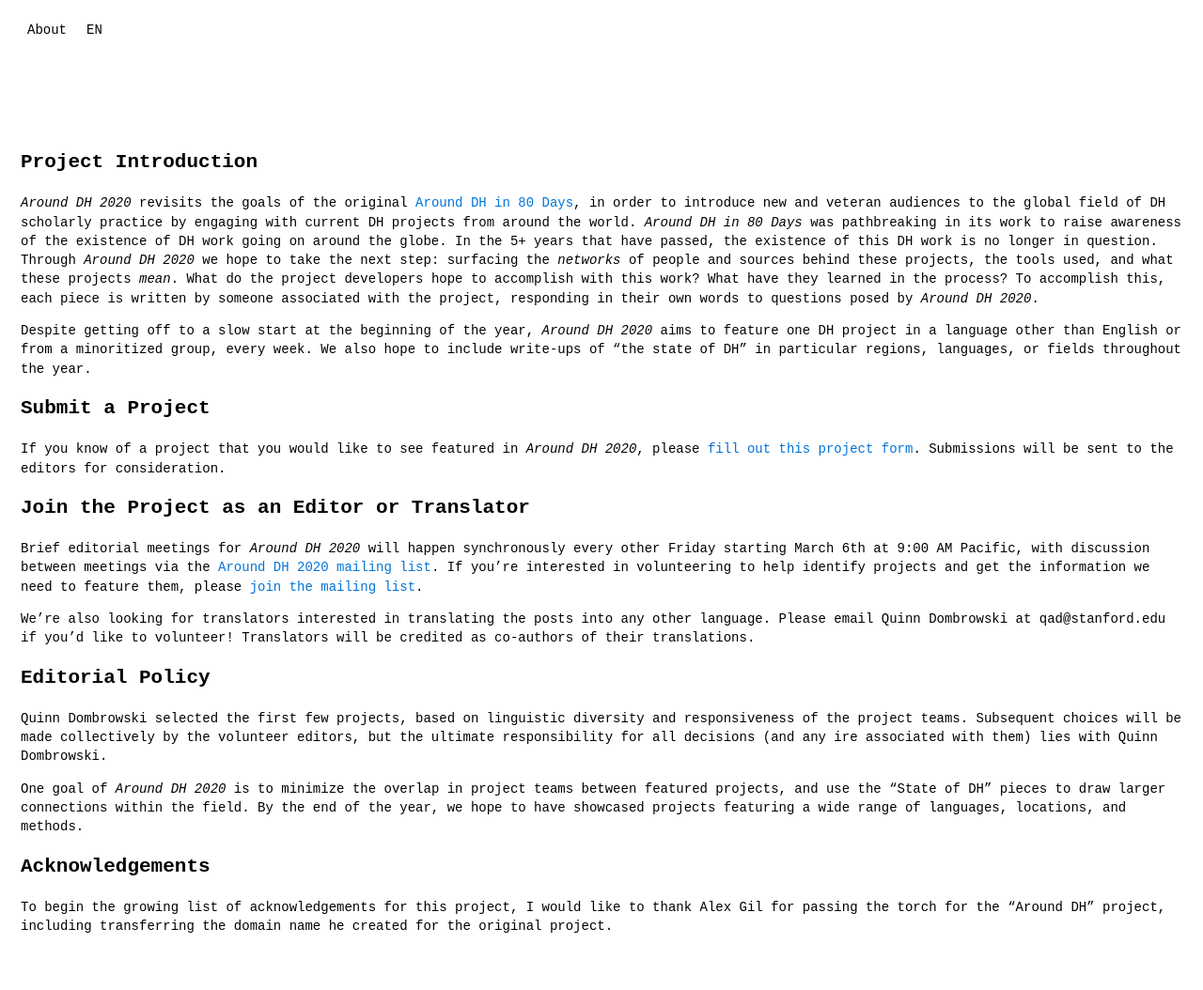
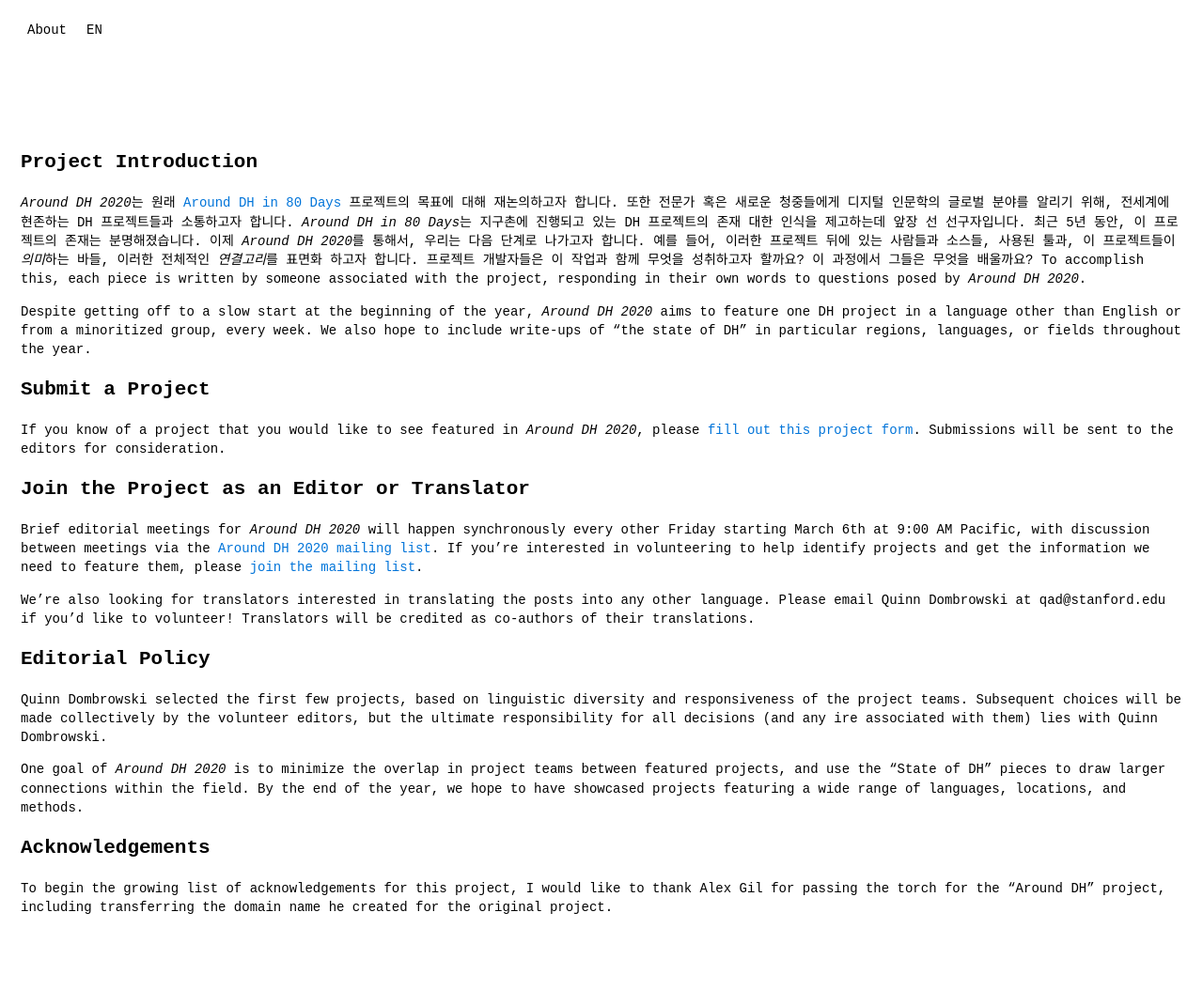
Before and after one commit to go-dh/arounddh2020, a Jekyll site: the page built from ko/about.md, in a window 1280 px wide. Shown: the whole page at 94% size. Built offline with Jekyll 4.4.1, drawn with Linux system fonts in a browser that asks for light colours; after the commit the page ends 1033 px from its top, so only the background shows below that.

Commit message:
Adding Korean

```diff
--- a/ko/about.md
+++ b/ko/about.md
@@ -2,11 +2,11 @@
 layout: default
 title: About
 lang: ko
-handle: /about
+handle: /ko/about
 ---
 
 ## Project Introduction
-*Around DH 2020* revisits the goals of the original [Around DH in 80 Days](http://arounddh.elotroalex.com/), in order to introduce new and veteran audiences to the global field of DH scholarly practice by engaging with current DH projects from around the world. *Around DH in 80 Days* was pathbreaking in its work to raise awareness of the existence of DH work going on around the globe. In the 5+ years that have passed, the existence of this DH work is no longer in question. Through *Around DH 2020* we hope to take the next step: surfacing the *networks* of people and sources behind these projects, the tools used, and what these projects *mean*. What do the project developers hope to accomplish with this work? What have they learned in the process? To accomplish this, each piece is written by someone associated with the project, responding in their own words to questions posed by *Around DH 2020*.
+*Around DH 2020*는 원래 [Around DH in 80 Days](http://arounddh.elotroalex.com/) 프로젝트의 목표에 대해 재논의하고자 합니다. 또한 전문가 혹은 새로운 청중들에게 디지털 인문학의 글로벌 분야를 알리기 위해, 전세계에 현존하는 DH 프로젝트들과 소통하고자 합니다. *Around DH in 80 Days*는  지구촌에 진행되고 있는 DH 프로젝트의 존재 대한 인식을 제고하는데 앞장 선 선구자입니다. 최근 5년 동안, 이 프로젝트의 존재는 분명해졌습니다. 이제 *Around DH 2020*를 통해서, 우리는 다음 단계로 나가고자 합니다. 예를 들어, 이러한 프로젝트 뒤에 있는 사람들과 소스들, 사용된 툴과, 이 프로젝트들이 *의미*하는 바들, 이러한 전체적인 *연결고리*를 표면화 하고자 합니다. 프로젝트 개발자들은 이 작업과 함께 무엇을 성취하고자 할까요? 이 과정에서 그들은 무엇을 배울까요? To accomplish this, each piece is written by someone associated with the project, responding in their own words to questions posed by *Around DH 2020*.
 
 Despite getting off to a slow start at the beginning of the year, *Around DH 2020* aims to feature one DH project in a language other than English or from a minoritized group, every week. We also hope to include write-ups of "the state of DH" in particular regions, languages, or fields throughout the year.
 
```
